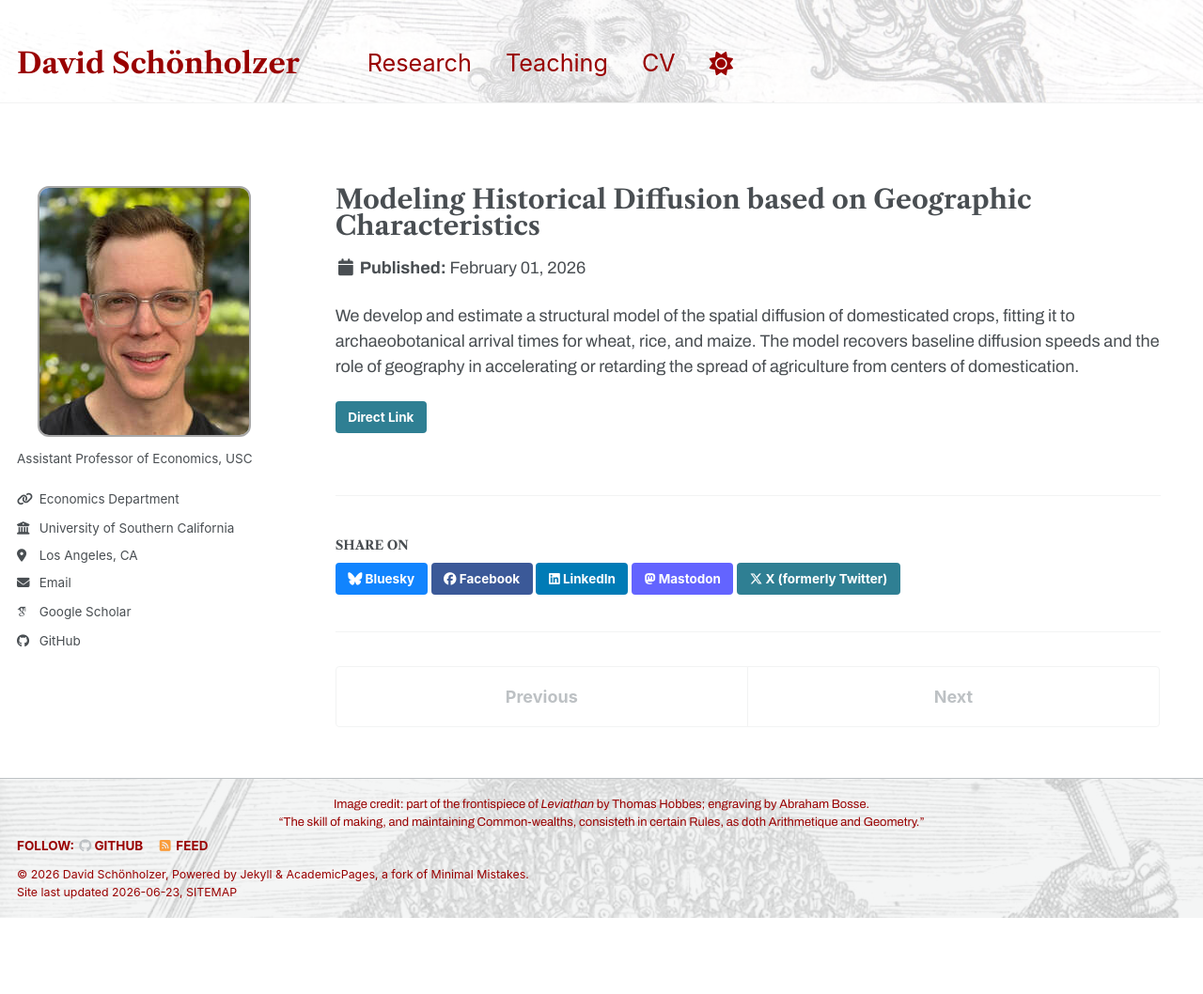
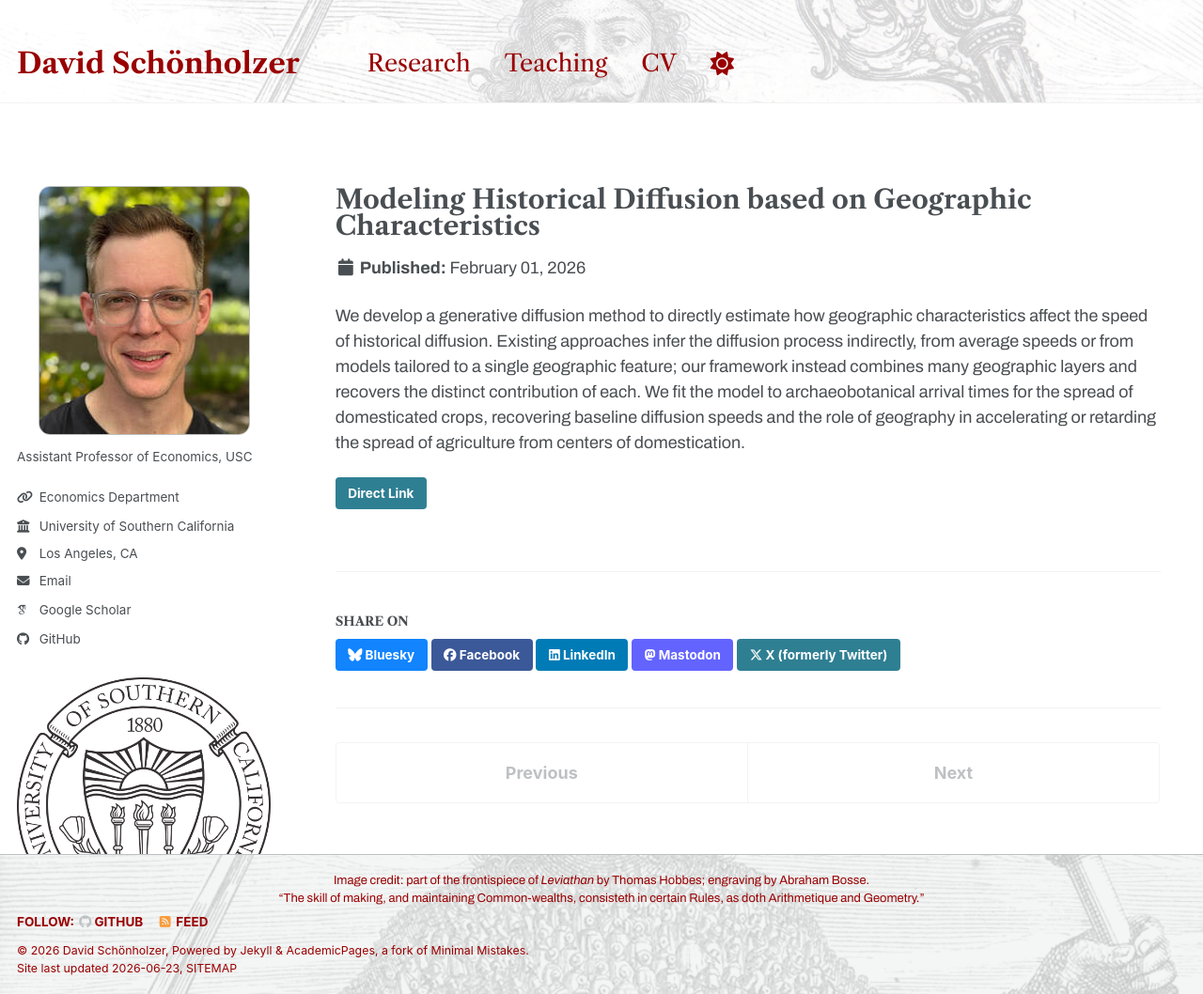
Before and after one commit to david-sch/david-sch.github.io, a Jekyll site: the page built from _publications/2026-02-01-modeling-historical-diffusion.md, in a window 1280 px wide and 1058 px high. Shown: the whole window at 94% size. Built offline with Jekyll 4.4.1, drawn with Linux system fonts in a browser that asks for light colours; some web fonts are replaced; a script bundle is joined from its source files by our own code; library files that are not in the unit come from our copies.

Commit message:
Add USC seal to sidebar; brighter/softer gray frames; 1px photo+figure borders; fix figure-note size; Caslon nav links; fuller diffusion abstract

```diff
--- a/_includes/author-profile.html
+++ b/_includes/author-profile.html
@@ -173,4 +173,6 @@
       {% endif %}
     </ul>
   </div>
+
+  <a class="usc-seal-link" href="https://www.usc.edu/"><img class="usc-seal" src="{{ '/images/usc-seal.png' | relative_url }}" alt="University of Southern California seal" loading="lazy"></a>
 </div>
--- a/_publications/2026-02-01-modeling-historical-diffusion.md
+++ b/_publications/2026-02-01-modeling-historical-diffusion.md
@@ -10,4 +10,4 @@
 note: "The schematic lays out the method: an archaeological dataset and geographic layers feed a diffusion model whose parameters are fit by minimizing prediction error, yielding a data-driven reconstruction of how innovations spread across geography."
 ---
 
-We develop and estimate a structural model of the spatial diffusion of domesticated crops, fitting it to archaeobotanical arrival times for wheat, rice, and maize. The model recovers baseline diffusion speeds and the role of geography in accelerating or retarding the spread of agriculture from centers of domestication.
+We develop a generative diffusion method to directly estimate how geographic characteristics affect the speed of historical diffusion. Existing approaches infer the diffusion process indirectly, from average speeds or from models tailored to a single geographic feature; our framework instead combines many geographic layers and recovers the distinct contribution of each. We fit the model to archaeobotanical arrival times for the spread of domesticated crops, recovering baseline diffusion speeds and the role of geography in accelerating or retarding the spread of agriculture from centers of domestication.
--- a/assets/css/main.scss
+++ b/assets/css/main.scss
@@ -669,3 +669,20 @@
   --global-link-color-hover: #ffd84d;
   --global-link-color-visited: #FFCC00;
 }
+
+/* --- Frame + note + header-font fixes --- */
+/* brighter gray frames (light); softer, less-bright frames (dark) */
+:root, html[data-theme="light"] { --frame-color: #bdbdbd; }
+html[data-theme="dark"]         { --frame-color: #c4c4c4; }
+/* photo + figure to 1px, matching the paper/abstract boxes */
+.author__avatar img { border-width: 1px; }
+.paper-figure { border-width: 1px; }
+/* figure note must beat '.page__content .archive__item p {font-size:1em}', so it reads smaller than the abstract */
+.page__content .archive__item p.figure-note { font-size: 0.72em; }
+/* header nav links (Research/Teaching/CV) in the same Caslon as the name */
+.site-header .masthead a { font-family: "Libre Caslon Text", Georgia, serif; }
+
+/* USC seal at the bottom of the sidebar */
+.usc-seal-link { display: block; text-align: center; margin-top: 1.6em; }
+.usc-seal { width: 96px; height: auto; opacity: 0.9; }
+html[data-theme="dark"] .usc-seal { filter: invert(1); }
```
Also changed, not shown: images/usc-seal.png (added).
